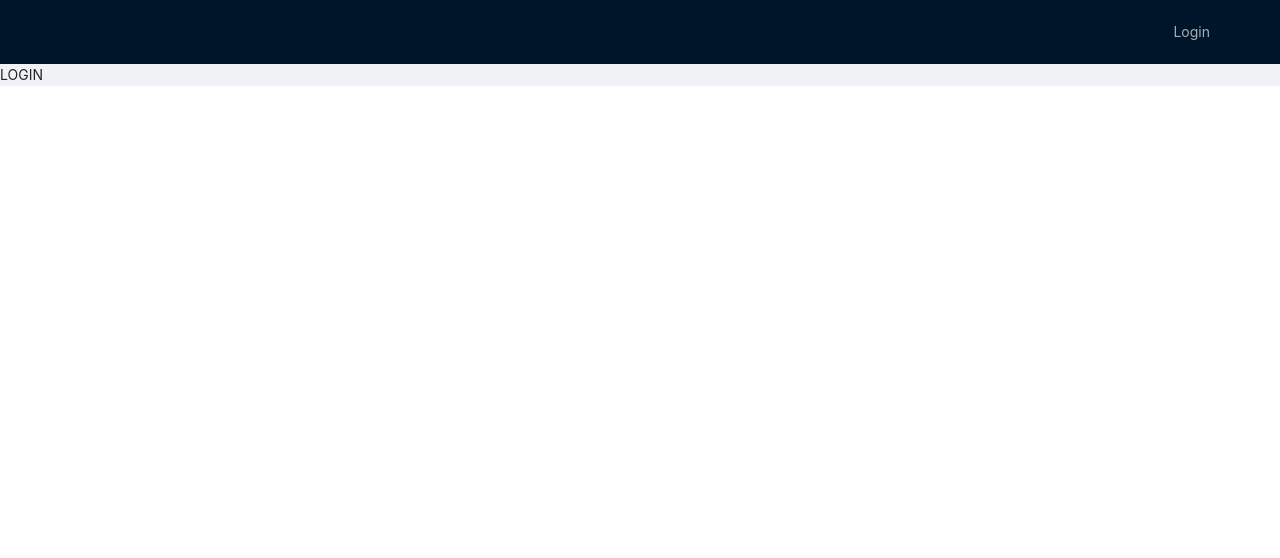
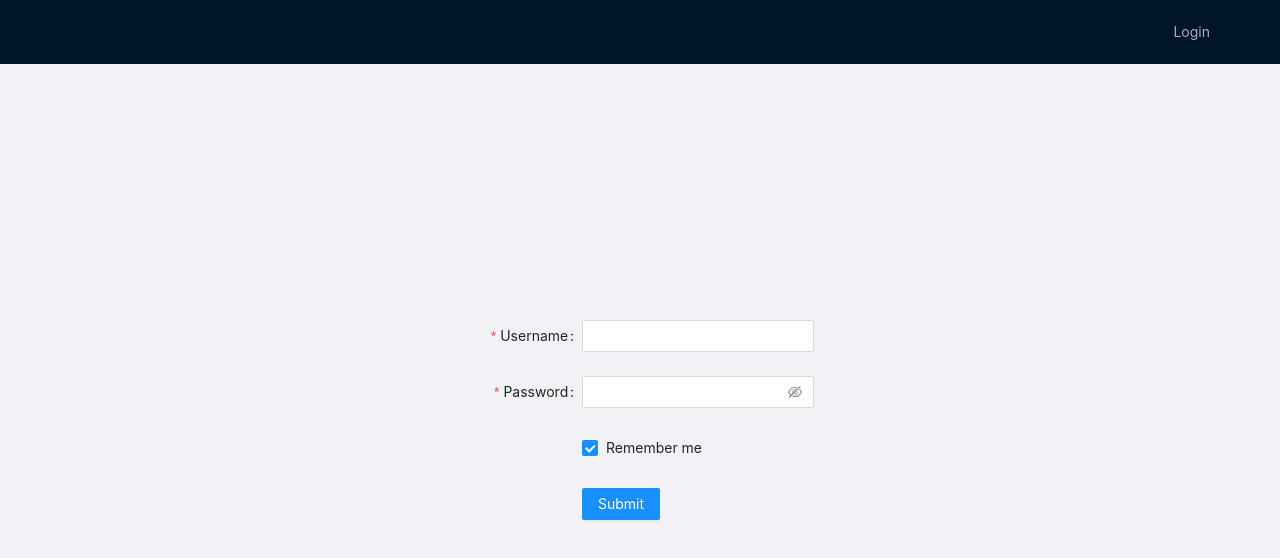
Before and after one commit to nikeedw/antd-react-app, a React (Vite) app: page /login in a window 1280 px wide. Shown: the top 558 px of the page. Built offline with nearby package versions, Linux system fonts and the light colour scheme.

Commit message:
Created Login Form using Ant Design

```diff
--- a/src/App.css
+++ b/src/App.css
@@ -1 +1,5 @@
 @import 'antd/dist/antd.css';
+
+.h100 {
+	height: calc(100vh - 64px);
+}
--- /dev/null
+++ b/src/components/LoginForm.tsx
@@ -0,0 +1,55 @@
+import { Button, Checkbox, Form, Input } from 'antd';
+import { FC } from 'react'
+import { rules } from '../utils/rules';
+
+type FieldType = {
+	username?: string;
+	password?: string;
+	remember?: string;
+};
+
+const LoginForm: FC = () => {
+
+	return (
+		<Form
+			name="basic"
+			labelCol={{ span: 8 }}
+			wrapperCol={{ span: 16 }}
+			style={{ maxWidth: 600 }}
+			initialValues={{ remember: true }}
+			autoComplete="off"
+		>
+			<Form.Item<FieldType>
+				label="Username"
+				name="username"
+				rules={[rules.required('Please input your username!')]}
+			>
+				<Input />
+			</Form.Item>
+
+			<Form.Item<FieldType>
+				label="Password"
+				name="password"
+				rules={[rules.required('Please input your password!')]}
+			>
+				<Input.Password />
+			</Form.Item>
+
+			<Form.Item<FieldType>
+				name="remember"
+				valuePropName="checked"
+				wrapperCol={{ offset: 8, span: 16 }}
+			>
+				<Checkbox>Remember me</Checkbox>
+			</Form.Item>
+
+			<Form.Item wrapperCol={{ offset: 8, span: 16 }}>
+				<Button type="primary" htmlType="submit">
+					Submit
+				</Button>
+			</Form.Item>
+		</Form>
+	)
+}
+
+export default LoginForm;
--- a/src/pages/Login.tsx
+++ b/src/pages/Login.tsx
@@ -1,10 +1,14 @@
-import React, { FC } from 'react'
+import { FC } from 'react'
+import { Layout, Row } from 'antd'
+import LoginForm from '../components/LoginForm'
 
 const Login: FC = () => {
 	return (
-		<div>
-			LOGIN
-		</div>
+		<Layout>
+			<Row justify="center" align="middle" className="h100">
+				<LoginForm />
+			</Row>
+		</Layout>
 	)
 }
 
--- /dev/null
+++ b/src/utils/rules.ts
@@ -0,0 +1,6 @@
+export const rules = {
+	required: (message: string) => ({
+		required: true,
+		message
+	})
+}
```
